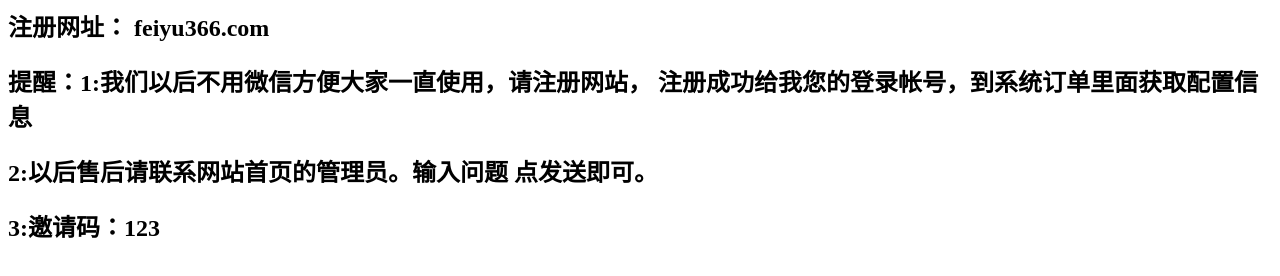
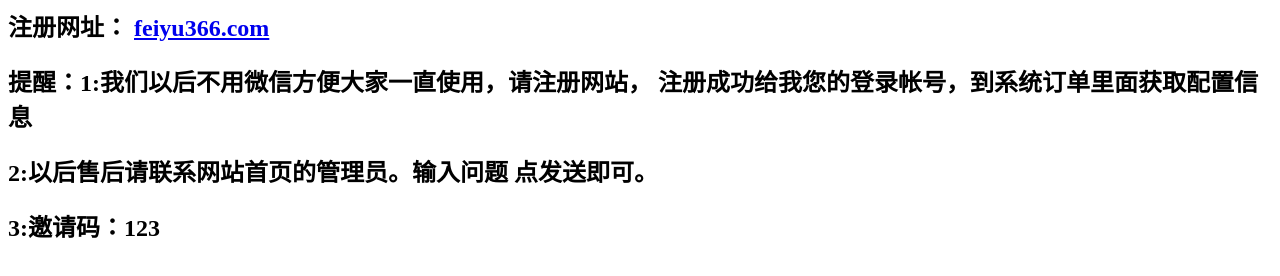
Before and after one commit to feiyu333/feiyu333.github.io, a plain HTML site: page index.html in a window 1280 px wide. Drawn offline with Linux system fonts and the light colour scheme.

Commit message:
Update index.html

```diff
--- a/index.html
+++ b/index.html
@@ -6,7 +6,7 @@
 
 <body>
 
-<h2>注册网址： <a href="feiyu366.com"></a>feiyu366.com</a></h2>
+<h2>注册网址： <a href="feiyu366.com">feiyu366.com</a></h2>
 <h2>提醒：1:我们以后不用微信方便大家一直使用，请注册网站， 注册成功给我您的登录帐号，到系统订单里面获取配置信息</h2>
 <h2> 2:以后售后请联系网站首页的管理员。输入问题 点发送即可。</h2>
 <h2> 3:邀请码：123</h2>
```
